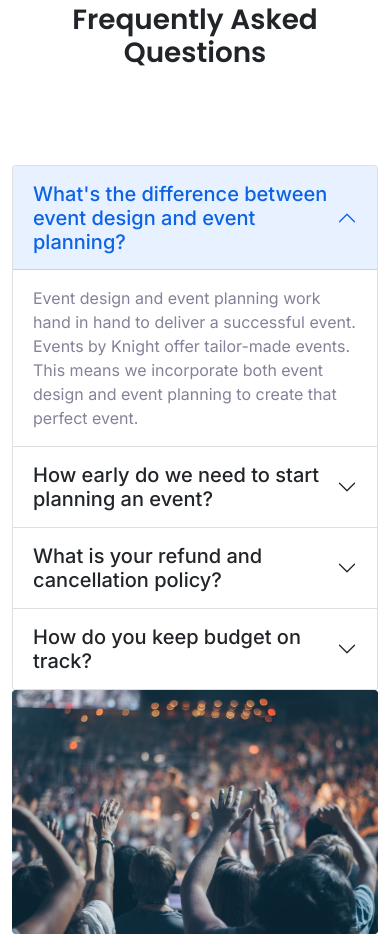
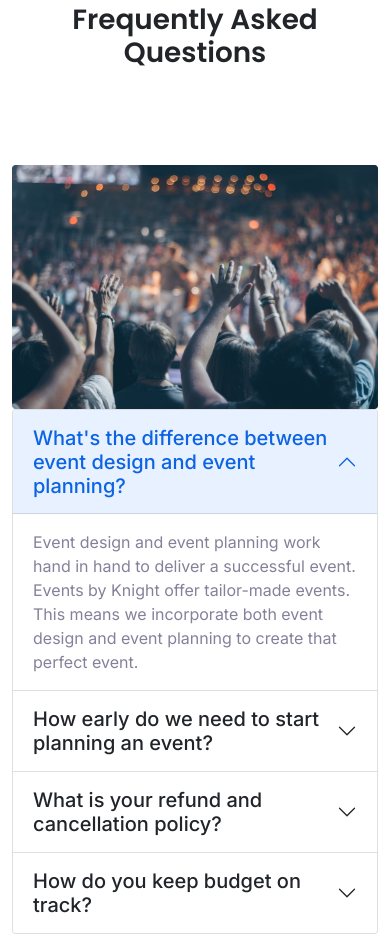
Before and after one commit to azizurrahman-zero/melody-convention-center, a plain HTML site: page index.html in a window 390 px wide. Shown: the part 2890-3826 px from the top of the page. Drawn offline with nearby package versions, Linux system fonts and the light colour scheme.

Commit message:
revision2

```diff
--- a/index.html
+++ b/index.html
@@ -308,7 +308,7 @@
         <section class="container py-5">
             <h1 class="text-center mb-5 pb-5 font-poppins fw-semi-bold">Frequently Asked Questions</h1>
             <div class="row align-items-center font-inter">
-                <div class="col-md-6">
+                <div class="col-md-6 order-md-1 order-2">
                     <div class="accordion" id="accordionExample">
                         <div class="accordion-item">
                             <h2 class="accordion-header" id="headingOne">
@@ -380,7 +380,7 @@
                         </div>
                     </div>
                 </div>
-                <div class="col-md-6">
+                <div class="col-md-6 order-md-2 order-1">
                     <img class="img-fluid" src="images/people.png" alt="">
                 </div>
             </div>
```
